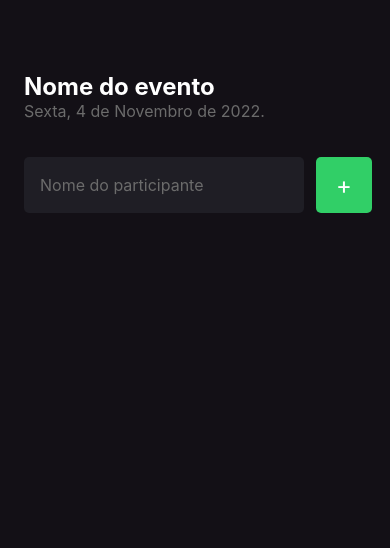
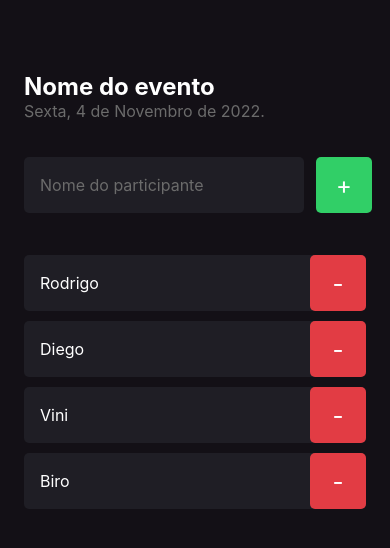
Before and after one commit to thiagohrcosta/ImHere, a React Native app: screen / in a window 390 px wide. Shown: the top 548 px of the page. Built offline with nearby package versions, Linux system fonts and the light colour scheme.

Commit message:
adding components

```diff
--- a/src/screens/Home/index.tsx
+++ b/src/screens/Home/index.tsx
@@ -1,4 +1,6 @@
 import { Text, TextInput, TouchableOpacity, View } from "react-native";
+
+import { Participant } from "../components/Participant";
 
 import { styles } from "./style";
 
@@ -31,6 +33,11 @@
           </Text>
         </TouchableOpacity>
       </View>
+
+      <Participant name="Rodrigo" />
+      <Participant name="Diego" />
+      <Participant name="Vini" />
+      <Participant name="Biro" />
     </View>
   )
 }
--- /dev/null
+++ b/src/screens/components/Participant/index.tsx
@@ -0,0 +1,23 @@
+import { Text, TouchableOpacity, View } from "react-native";
+
+import { styles } from "./styles";
+
+type Props = {
+  name: string;
+}
+
+export function Participant({ name }: Props) {
+  return (
+    <View style={styles.container}>
+      <Text style={styles.name}>
+        {name}
+      </Text>
+
+      <TouchableOpacity style={styles.button}>
+          <Text style={styles.buttonText}>
+            -
+          </Text>
+        </TouchableOpacity>
+    </View>
+  )
+}
--- /dev/null
+++ b/src/screens/components/Participant/styles.ts
@@ -0,0 +1,30 @@
+import { StyleSheet } from "react-native";
+
+export const styles = StyleSheet.create({
+  container: {
+    width: '100%',
+    backgroundColor: '#1F1E25',
+    borderRadius: 5,
+    flexDirection: 'row',
+    alignItems: 'center',
+    marginBottom: 10
+  },
+  name: {
+    flex: 1,
+    fontSize: 16,
+    color: '#FFF',
+    marginLeft: 16
+  },
+  buttonText: {
+    color: '#FFF',
+    fontSize: 24
+  },
+  button: {
+    width: 56,
+    height: 56,
+    borderRadius: 5,
+    backgroundColor: '#E23C44',
+    alignItems: 'center',
+    justifyContent: 'center'
+  },
+})
```
